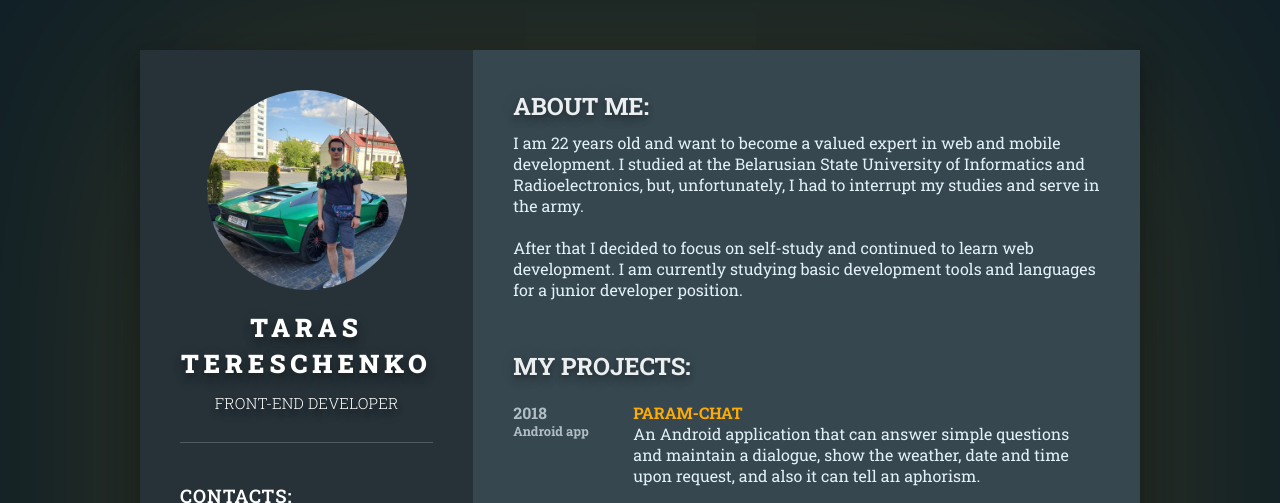
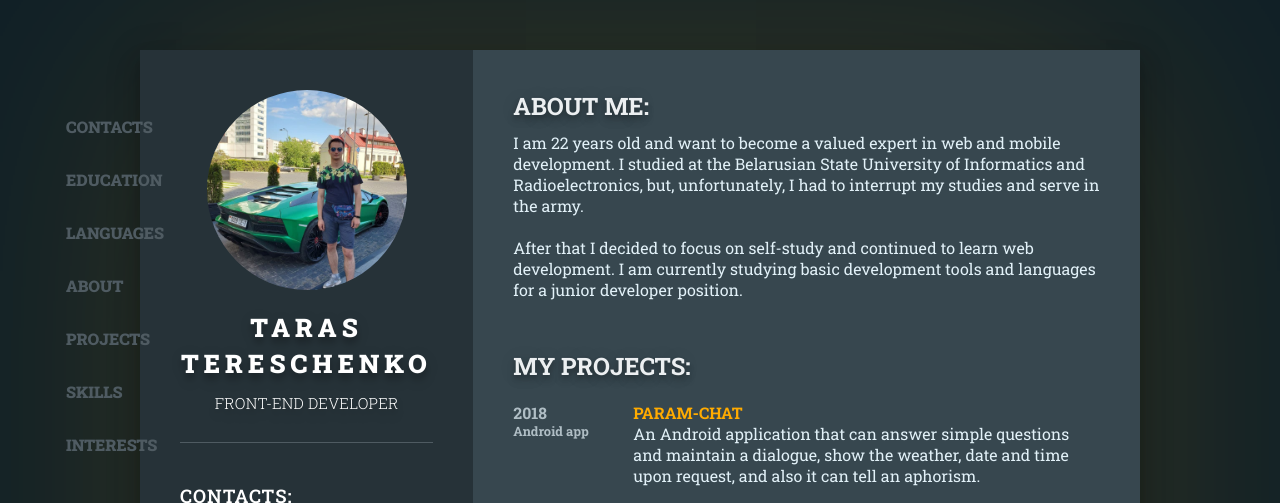
Before and after one commit to programister42/rsschool-cv, a website: page index.html in a window 1280 px wide. Shown: the top 503 px of the page. Drawn offline with Linux system fonts and the light colour scheme.

Commit message:
feat: add navigation menu

```diff
--- a/index.html
+++ b/index.html
@@ -7,11 +7,20 @@
     <link rel="stylesheet" href="styles/styles.css">
   </head>
   <body>
-
     <script src="https://kit.fontawesome.com/309c53cb0e.js" crossorigin="anonymous"></script>
 
     <main class="main-container">
       <aside class="left-column">
+
+        <nav class="burger-menu">
+          <a href="#contacts">contacts</a>
+          <a href="#education">education</a>
+          <a href="#languages">languages</a>
+          <a href="#about">about</a>
+          <a href="#projects">projects</a>
+          <a href="#skills">skills</a>
+          <a href="#interests">interests</a>
+        </nav>
 
         <div class="profile">
           <div class="image-wrapper">
@@ -20,7 +29,7 @@
           <h1>Taras Tereschenko<br><span>Front-End Developer</span></h1>
         </div>
 
-        <div class="contacts">
+        <div id="contacts" class="contacts">
           <h3 class="left-title">Contacts:</h3>
           <ul>
             <li>
@@ -47,7 +56,7 @@
           </ul>
         </div>
 
-        <div class="contacts education">
+        <div id="education" class="contacts education">
           <h3 class="left-title">Education:</h3>
           <ul>
             <li>
@@ -63,7 +72,7 @@
           </ul>
         </div>
 
-        <div class="contacts languages">
+        <div id="languages" class="contacts languages">
           <h3 class="left-title">Languages:</h3>
           <ul>
             <li>
@@ -89,7 +98,8 @@
       </aside>
 
       <section class="right-column">
-        <div class="about-me"><h2 class="right-title">About Me:</h2>
+        <div id="about" class="about-me">
+          <h2 class="right-title">About Me:</h2>
           <p>
             I am 22 years old and want to become a valued expert in web and mobile development.
             I studied at the Belarusian State University of Informatics and Radioelectronics,
@@ -100,7 +110,7 @@
           </p>
         </div>
 
-        <div class="about-me">
+        <div id="projects" class="about-me">
           <h2 class="right-title">My Projects:</h2>
 
           <div class="box">
@@ -128,7 +138,7 @@
           </div>
         </div>
 
-        <div class="about-me my-skills">
+        <div id="skills" class="about-me my-skills">
           <h2 class="right-title">Professional skills:</h2>
 
           <div class="box">
@@ -188,7 +198,7 @@
           </div>
         </div>
 
-        <div class="about-me my-interests">
+        <div id="interests" class="about-me my-interests">
           <h2 class="right-title">My interests:</h2>
           <ul>
 
--- a/styles/styles.css
+++ b/styles/styles.css
@@ -5,6 +5,7 @@
   padding: 0;
   margin: 0;
   font-family: "Roboto Slab", serif;
+  scroll-behavior: smooth;
 
   --body-bg-color: #102027;
   --main-bg-color: #37474f;
@@ -23,6 +24,28 @@ body {
   align-items: center;
   justify-content: center;
   background: var(--body-bg-color);
+}
+
+.burger-menu {
+  position: fixed;
+  top: 100px;
+  left: 50px;
+  display: flex;
+  height: 100vh;
+  flex-direction: column;
+  /*justify-content: center;*/
+}
+
+.burger-menu a {
+  margin: 16px;
+  color: var(--line-color);
+  font-weight: 900;
+  text-decoration: none;
+  text-transform: uppercase;
+}
+
+.burger-menu a:active {
+  color: var(--accent-color);
 }
 
 .main-container {
```
